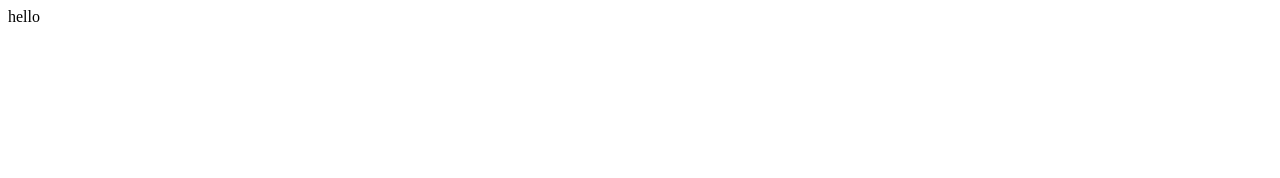
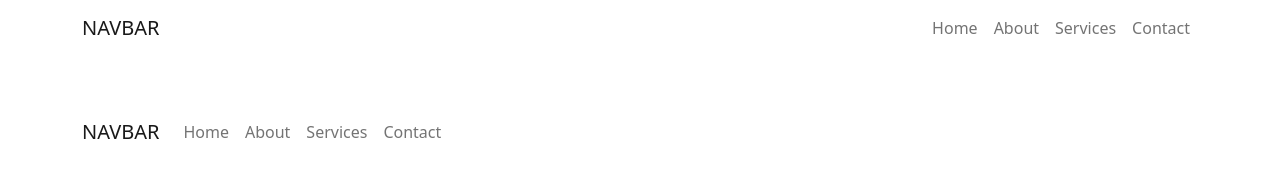
Before and after one commit to MusiurAlamOpu/typography, a plain HTML site: page index.html in a window 1280 px wide. Drawn offline with nearby package versions, Linux system fonts and the light colour scheme.

Commit message:
first commit

```diff
--- a/index.html
+++ b/index.html
@@ -5,8 +5,55 @@
     <meta http-equiv="X-UA-Compatible" content="IE=edge">
     <meta name="viewport" content="width=device-width, initial-scale=1.0">
     <title>Document</title>
+    <link href="https://cdn.jsdelivr.net/npm/bootstrap@5.0.0-beta2/dist/css/bootstrap.min.css" rel="stylesheet" integrity="sha384-BmbxuPwQa2lc/FVzBcNJ7UAyJxM6wuqIj61tLrc4wSX0szH/Ev+nYRRuWlolflfl" crossorigin="anonymous">
 </head>
 <body>
-    hello
+    <header>
+      <nav class="navbar navbar-light bg-ligh navbar-expand-md">
+        <div class="container">
+          <a href="" class="navbar-brand">NAVBAR</a>
+            <ul class="navbar-nav">
+              <li class="nav-item">
+                <a href="" class="nav-link">Home</a>
+              </li>
+              <li class="nav-item">
+                <a href="" class="nav-link">About</a>
+              </li>
+              <li class="nav-item">
+                <a href="" class="nav-link">Services</a>
+              </li>
+              <li class="nav-item">
+                <a href="" class="nav-link">Contact</a>
+              </li>
+            </ul>
+        </div>
+      </nav>
+      <br>
+      <br>
+      <nav class="navbar navbar-light bg-ligh navbar-expand-md">
+        <div class="container">
+          <a href="" class="navbar-brand">NAVBAR</a>
+          <button class="navbar-toggler navbar-toggler-right" type="button" data-toggle="collapse" data-target="#navToggler">
+            <span class="navbar-toggler-icon"></span>
+          </button>
+          <div class="collapse navbar-collapse" id="navToggler">
+            <ul class="navbar-nav">
+              <li class="nav-item">
+                <a href="" class="nav-link">Home</a>
+              </li>
+              <li class="nav-item">
+                <a href="" class="nav-link">About</a>
+              </li>
+              <li class="nav-item">
+                <a href="" class="nav-link">Services</a>
+              </li>
+              <li class="nav-item">
+                <a href="" class="nav-link">Contact</a>
+              </li>
+            </ul>
+          </div>
+        </div>
+      </nav>
+    </header>
 </body>
 </html>
```
